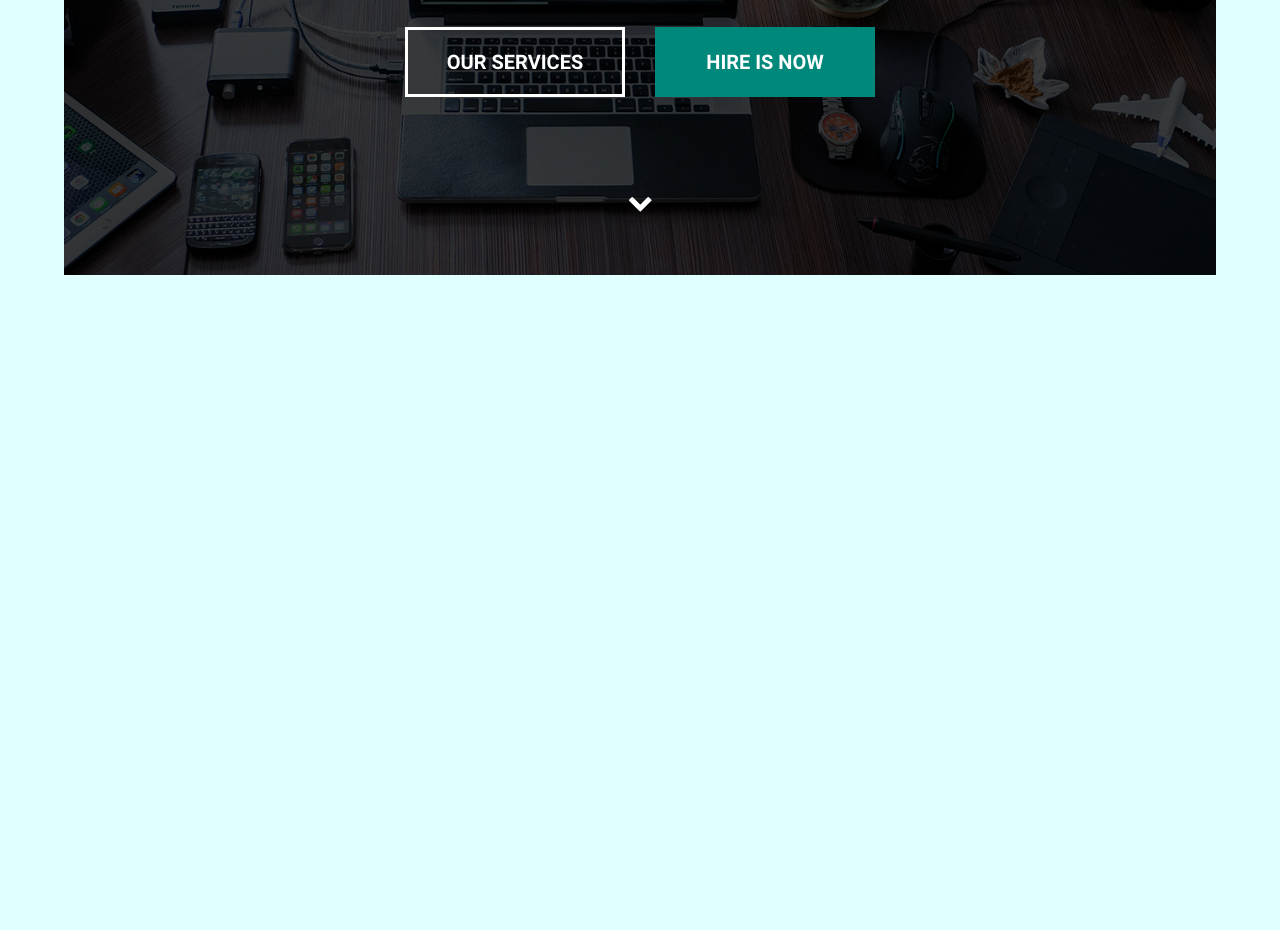
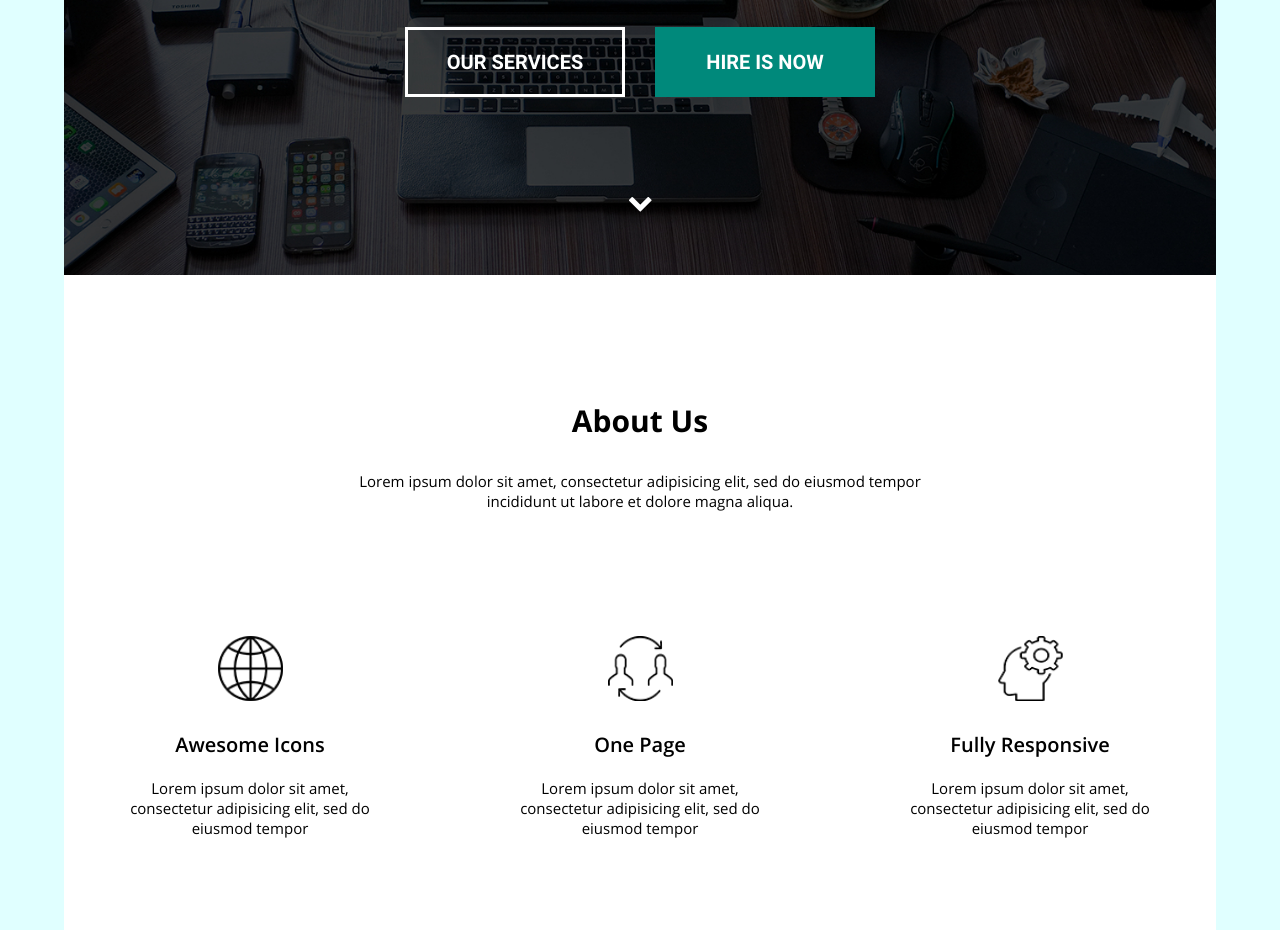
Before and after one commit to DarkTowelie/web_developer_card, a website with bundled scripts: page public/main.html in a window 1280 px wide. Shown: the part 500-1430 px from the top of the page. Before the commit the page ends 800 px from the top, so only its background shows below. Built offline with nearby package versions, Linux system fonts and the light colour scheme.

Commit message:
added About Us

```diff
--- a/public/css/adaptive/aMain.css
+++ b/public/css/adaptive/aMain.css
@@ -1,5 +1,8 @@
-@media only screen and (max-width:857px) {
-    .webDevelopment .title{
-        margin-bottom: 28px;
+@media only screen and (max-width:874px) {
+    .webDevelopment{
+        padding-top: 100px;
+    }
+    .aboutUs{
+        height: 700px;
     }
 }
--- a/public/css/main.css
+++ b/public/css/main.css
@@ -1,9 +1,11 @@
+/* WEB DEVELOPMENT----------------------------------------- */
 .webDevelopment{
     width: 100%;
     height: 655px;
     background-size: cover;
     background-position: bottom;
-    background-image: url(../image/main/WebDevelopment.jpg);
+    background-image: url(../image/main/WebDevelopment/WebDevelopment.jpg);
+    background-color: black;
     padding-top: 185px;
 }
 
@@ -71,7 +73,80 @@
 .webDevelopment .arrow{
     width: 23px;
     height: 15px;
-    background-image: url(../image/main/arrow.png);
+    background-image: url(../image/main/WebDevelopment/arrow.png);
     margin: auto;
     cursor: pointer;
 }
+/* -------------------------------------------------- */
+.aboutUs{
+    width: 100%;
+    height: 655px;
+    background-color: white;
+    padding-top: 125px;
+}
+
+.aboutUs .title{
+    text-align: center;
+}
+
+.aboutUs span{
+    display: block;
+}
+
+.aboutUs .title span:nth-child(1){
+    font-size: 30px;
+    font-family: OpenSans-Bold;
+    margin-bottom: 30px;
+}
+
+.aboutUs .title span:nth-child(2){
+    font-size: 15px;
+    font-family: OpenSans-Regular;
+    width: 630px;
+    margin:auto;
+    margin-bottom: 125px;
+}
+
+.aboutUs .cardContainer{
+    display: flex;
+    justify-content: center;
+}
+
+.aboutUs .card{
+    width: 250px;
+    height: auto;
+    text-align: center;
+    display: flex;
+    flex-direction: column;
+    align-items: center;
+    margin-right: 140px;
+}
+
+.aboutUs .card:first-child{
+    margin-left: 20px;
+}
+
+.aboutUs .card:last-child{
+    margin-right: 20px;
+}
+
+.aboutUs .card img{
+    width: 65px;
+    height: 65px;
+    margin-bottom: 30px;
+}
+
+.aboutUs .card span{
+    display: block;
+}
+
+.aboutUs .card span:nth-child(2){
+    margin-bottom: 20px;
+    font-size: 20px;
+    font-family: OpenSans-SemiBold;
+}
+
+.aboutUs .card span:nth-child(3){
+    font-size: 15px;
+    font-family: OpenSans-Regular;
+}
--- a/public/css/mobile/mMain.css
+++ b/public/css/mobile/mMain.css
@@ -1,8 +1,9 @@
 @media screen and (max-device-width:720px){
+/* WEB DEVELOPMENT----------------------------------------- */
     .webDevelopment{
         height: 520px;
         padding-top: 40px;
-        background-image: url(../../image/main/mWebDevelopment.jpg);
+        background-image: url(../../image/main/WebDevelopment/mWebDevelopment.jpg);
     }
 
     .webDevelopment span:nth-child(1){
@@ -34,4 +35,38 @@
         background-color: rgb(0, 137, 123);
         border: solid 3px rgb(0, 137, 123);
     }
+/* ABOUT US----------------------------------------------- */
+    .aboutUs{
+        padding-top: 50px;
+        height: auto;
+    }
+
+
+    .aboutUs .title span:nth-child(1){
+        font-size: 35px;
+    }
+
+    .aboutUs .title span:nth-child(2){
+        font-size: 20px;
+        width: 90%;
+        margin-bottom: 90px;
+    }
+
+    .aboutUs .cardContainer{
+        flex-direction: column;
+        align-items: center;
+    }
+
+    .aboutUs .card{
+        margin: 0;
+        margin-bottom: 40px;
+    }
+
+    .aboutUs .card span:nth-child(2){
+        font-size: 25px;
+    }
+
+    .aboutUs .card span:nth-child(3){
+        font-size: 20px;
+    }
 }
--- a/public/jsp/hiddenMenu.js
+++ b/public/jsp/hiddenMenu.js
@@ -1,5 +1,6 @@
 export default function hiddenMenu(){
     let button = document.querySelector('.hamburger');
+    document.addEventListener('scroll', hideNavig);
     if(/Android|webOS|iPhone|iPad|iPod|BlackBerry|IEMobile|Opera Mini/i.test(navigator.userAgent)){
         button.addEventListener('touchstart', changeVisibility);
       }else{
@@ -17,4 +18,9 @@ export default function hiddenMenu(){
             hiddenNavig.style.visibility = 'visible';
         }
     }
+
+    function hideNavig(){
+        let hiddenNavig = document.querySelector('.hiddenNavig');
+            hiddenNavig.style.visibility = 'hidden';
+    }
 }
--- a/public/main.html
+++ b/public/main.html
@@ -57,6 +57,29 @@
             </div>
             <div class="arrow"></div>
         </div>
+        <div class="aboutUs">
+            <div class="title">
+                <span>About Us</span>
+                <span>Lorem ipsum dolor sit amet, consectetur adipisicing elit, sed do eiusmod tempor incididunt ut labore et dolore magna aliqua.</span>
+            </div>
+            <div class="cardContainer">
+                <div class="card">
+                    <img src="image/main/aboutUs/internet.png" alt="internet">
+                    <span>Awesome Icons</span>
+                    <span>Lorem ipsum dolor sit amet, consectetur adipisicing elit, sed do eiusmod tempor</span>
+                </div>
+                <div class="card">
+                    <img src="image/main/aboutUs/transfer.png" alt="internet">
+                    <span>One Page</span>
+                    <span>Lorem ipsum dolor sit amet, consectetur adipisicing elit, sed do eiusmod tempor</span>
+                </div>
+                <div class="card">
+                    <img src="image/main/aboutUs/head.png" alt="internet">
+                    <span>Fully Responsive</span>
+                    <span>Lorem ipsum dolor sit amet, consectetur adipisicing elit, sed do eiusmod tempor</span>
+                </div>
+            </div>
+        </div>
     </div>
 </body>
 </html>
```
Also changed, not shown: Web-Development-Project.jpg (added), public/image/main/aboutUs/head.png (added), public/image/main/aboutUs/internet.png (added), public/image/main/aboutUs/transfer.png (added), public/image/main/webDevelopment/WebDevelopment.jpg (renamed from public/image/main/WebDevelopment.jpg), public/image/main/webDevelopment/arrow.png (renamed from public/image/main/arrow.png), public/image/main/webDevelopment/mWebDevelopment.jpg (renamed from public/image/main/mWebDevelopment.jpg).
